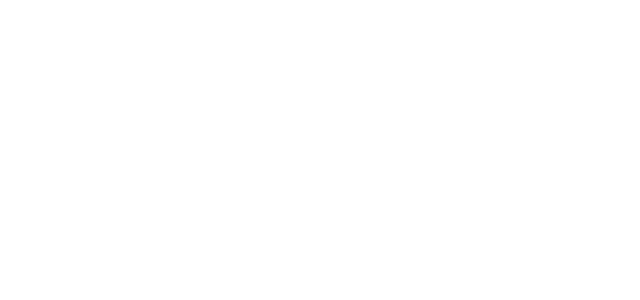
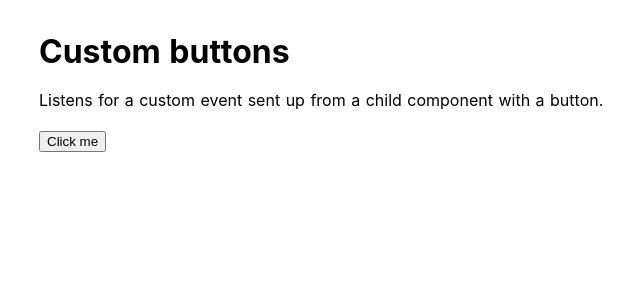
Before and after one commit to danielc92/nuxt-sandbox, a Nuxt app: page /custom-buttons in a window 1280 px wide. Before the commit this address had no page. Shown: the top 300 px of the page, without its empty margins (201-841 px from the left). Built offline with nearby package versions, Linux system fonts and the light colour scheme.

Commit message:
add custom events for buttons page

```diff
--- a/components/CustomButton/CustomButton.vue
+++ b/components/CustomButton/CustomButton.vue
@@ -1,7 +1,5 @@
 <template>
   <div>
-    <h1>{{ title }}</h1>
-    <p>{{ paragraph }}</p>
     <button v-bind="$attrs" @click="emitClick">Click me</button>
   </div>
 </template>
@@ -10,16 +8,6 @@
 import Vue from 'vue'
 
 export default Vue.extend({
-  props: {
-    title: {
-      type: String,
-      default: 'default title',
-    },
-    paragraph: {
-      type: String,
-      default: 'default paragraph',
-    },
-  },
   methods: {
     emitClick(event: any) {
       this.$emit('customclick', event)
--- /dev/null
+++ b/pages/custom-buttons.vue
@@ -0,0 +1,32 @@
+<template>
+  <div class="container">
+    <h1>Custom buttons</h1>
+    <p>
+      Listens for a custom event sent up from a child component with a button.
+    </p>
+    <custom-button @customclick="handleEmit">Click me</custom-button>
+  </div>
+</template>
+
+<script lang="ts">
+import Vue from 'vue'
+import CustomButton from '~/components/CustomButton/CustomButton.vue'
+
+export default Vue.extend({
+  components: { CustomButton },
+  methods: {
+    handleEmit(value) {
+      alert('Ive been clicked')
+    },
+  },
+})
+</script>
+
+<style>
+.container {
+  margin: 0 auto;
+  padding-top: 2rem;
+  min-height: 100vh;
+  max-width: 800px;
+}
+</style>
--- a/pages/index.vue
+++ b/pages/index.vue
@@ -8,7 +8,10 @@
         <nuxt-link to="/conditionals">Conditionals</nuxt-link>
       </li>
       <li>
-        <nuxt-link to="/custom-inputs">Custom Inputs</nuxt-link>
+        <nuxt-link to="/custom-inputs">Custom events with inputs</nuxt-link>
+      </li>
+      <li>
+        <nuxt-link to="/custom-buttons">Custom events with buttons</nuxt-link>
       </li>
       <li>
         <nuxt-link to="/new-layout-test">Custom layouts</nuxt-link>
```
